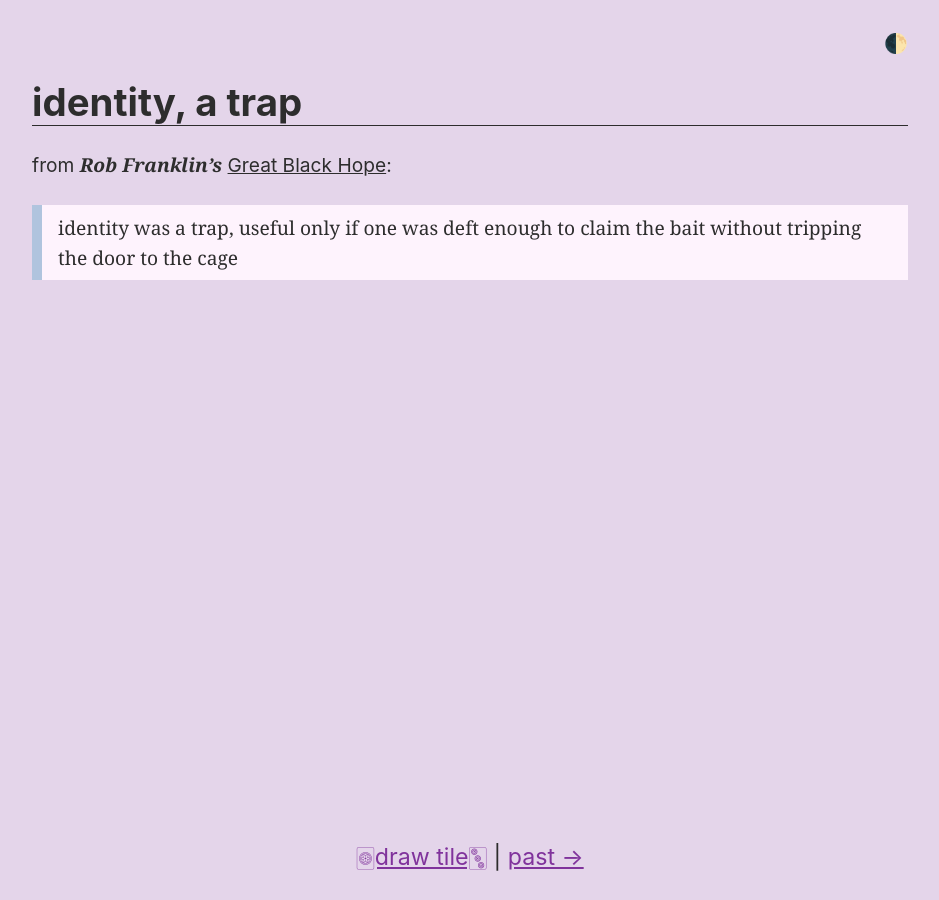
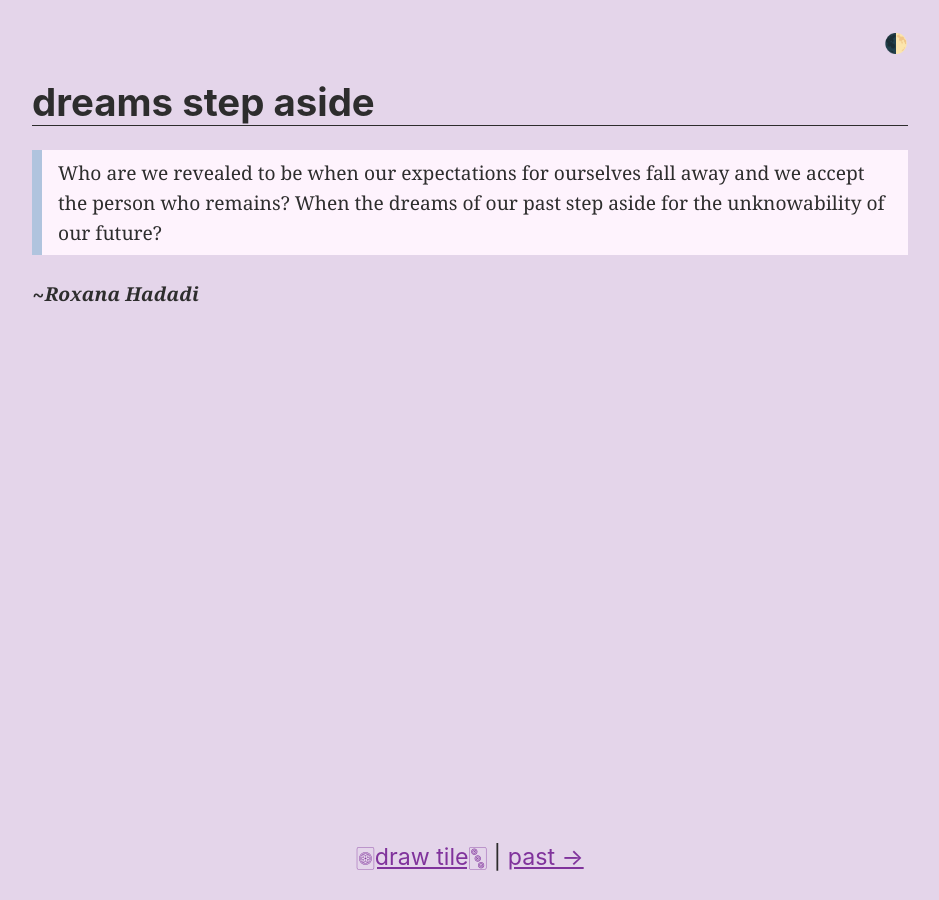
Before and after one commit to dglauber1/dglauber1.github.io, a Jekyll site: the page built from index.md, in a window 1280 px wide. Shown: the whole page, without its empty margins (170-1109 px from the left). Built offline with Jekyll 4.4.1, drawn with Linux system fonts in a browser that asks for light colours.

Commit message:
Update index.md

```diff
--- a/index.md
+++ b/index.md
@@ -1,12 +1,13 @@
 ---
-prev-musing: endings-allison
-title: identity, a trap
+prev-musing: identity-a-trap
+title: dreams step aside
 time: 🌓
 collection: musings
 ---
-from <cite>Rob Franklin's</cite> <u>Great
-Black Hope</u>:
+> Who are we revealed to be when our
+expectations for ourselves fall away and
+we accept the person who remains? When
+the dreams of our past step aside for the
+unknowability of our future?
 
-> identity was  a trap, useful only if one
-was deft enough to claim the bait without
-tripping the door to the cage
+~<cite>Roxana Hadadi</cite>
```
